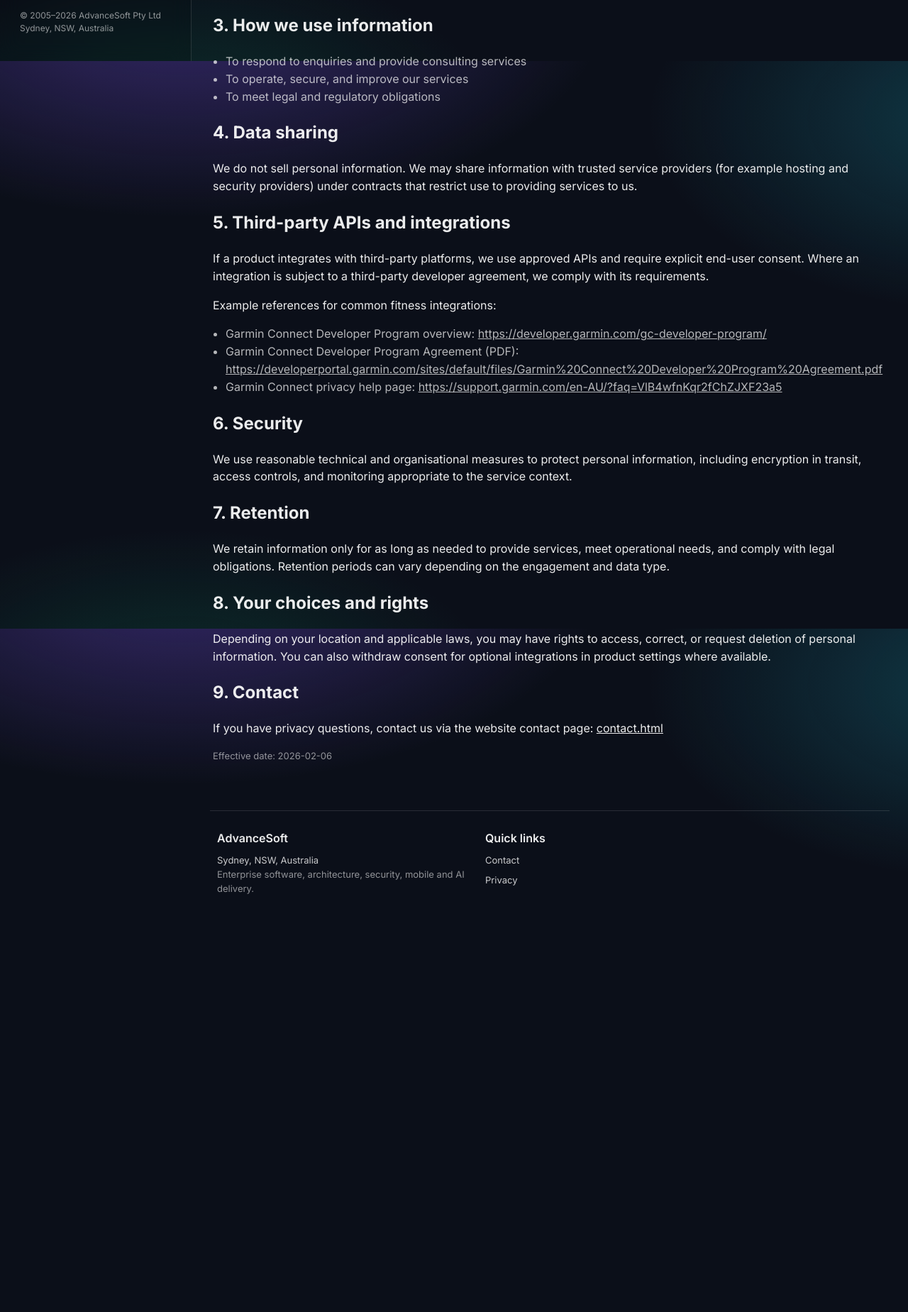
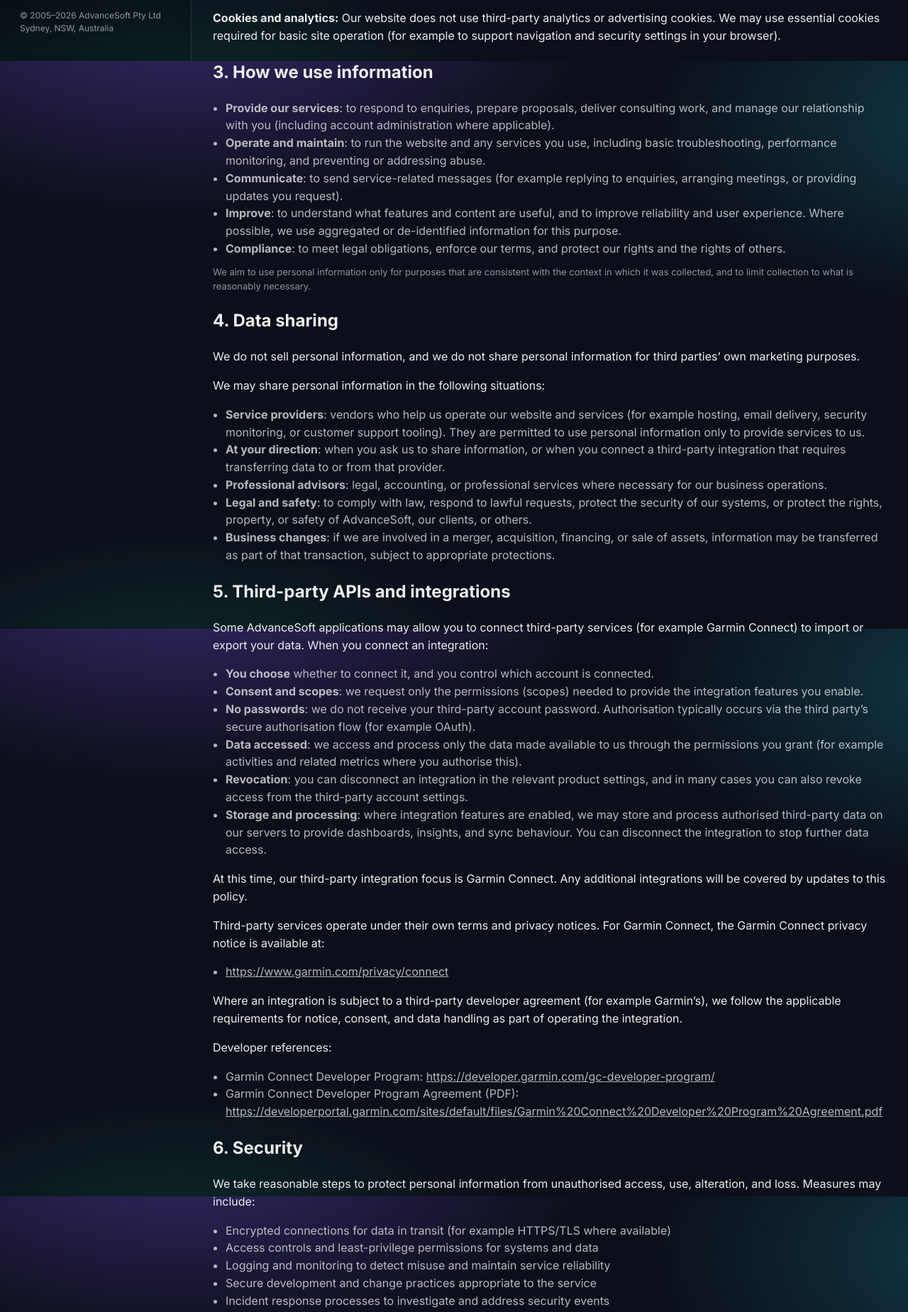
Before and after one commit to mypyapps/Advancesoft, a plain HTML site: page privacy.html in a window 1280 px wide. Shown: the part 714-2563 px from the top of the page at 71% size. Before the commit the page ends 1999 px from the top, so only its background shows below. Drawn offline with Linux system fonts and the light colour scheme.

Commit message:
Update privacy.html

```diff
--- a/privacy.html
+++ b/privacy.html
@@ -33,7 +33,8 @@
   </aside>
 
   <main class="content">
-    <header class="hero" style="--hero:url('images/about.jpg')">
+    <header class="hero">
+      <img class="hero-img" src="images/about.jpg" alt="Privacy" />
       <div class="hero-inner">
         <div class="kicker">Privacy</div>
         <h1>Privacy Policy</h1>
@@ -60,42 +61,92 @@
   <li><strong>Technical data</strong>: standard web server logs (for example IP address, user agent, timestamps) used for security and troubleshooting</li>
   <li><strong>Application data (where applicable)</strong>: data you choose to provide in our products (for example health, exercise, tasks, habits), subject to explicit consent and product-specific notices</li>
 </ul>
-
+<p><strong>Cookies and analytics:</strong> Our website does not use third-party analytics or advertising cookies. We may use essential cookies required for basic site operation (for example to support navigation and security settings in your browser).</p>
 <h2>3. How we use information</h2>
 <ul class="list">
-  <li>To respond to enquiries and provide consulting services</li>
-  <li>To operate, secure, and improve our services</li>
-  <li>To meet legal and regulatory obligations</li>
+  <li><strong>Provide our services</strong>: to respond to enquiries, prepare proposals, deliver consulting work, and manage our relationship with you (including account administration where applicable).</li>
+  <li><strong>Operate and maintain</strong>: to run the website and any services you use, including basic troubleshooting, performance monitoring, and preventing or addressing abuse.</li>
+  <li><strong>Communicate</strong>: to send service-related messages (for example replying to enquiries, arranging meetings, or providing updates you request).</li>
+  <li><strong>Improve</strong>: to understand what features and content are useful, and to improve reliability and user experience. Where possible, we use aggregated or de-identified information for this purpose.</li>
+  <li><strong>Compliance</strong>: to meet legal obligations, enforce our terms, and protect our rights and the rights of others.</li>
+</ul>
+<p class="note">We aim to use personal information only for purposes that are consistent with the context in which it was collected, and to limit collection to what is reasonably necessary.</p>
+
+<h2>4. Data sharing</h2>
+<p>We do not sell personal information, and we do not share personal information for third parties’ own marketing purposes.</p>
+<p>We may share personal information in the following situations:</p>
+<ul class="list">
+  <li><strong>Service providers</strong>: vendors who help us operate our website and services (for example hosting, email delivery, security monitoring, or customer support tooling). They are permitted to use personal information only to provide services to us.</li>
+  <li><strong>At your direction</strong>: when you ask us to share information, or when you connect a third-party integration that requires transferring data to or from that provider.</li>
+  <li><strong>Professional advisors</strong>: legal, accounting, or professional services where necessary for our business operations.</li>
+  <li><strong>Legal and safety</strong>: to comply with law, respond to lawful requests, protect the security of our systems, or protect the rights, property, or safety of AdvanceSoft, our clients, or others.</li>
+  <li><strong>Business changes</strong>: if we are involved in a merger, acquisition, financing, or sale of assets, information may be transferred as part of that transaction, subject to appropriate protections.</li>
 </ul>
 
-<h2>4. Data sharing</h2>
-<p>We do not sell personal information. We may share information with trusted service providers (for example hosting and security providers) under contracts that restrict use to providing services to us.</p>
+<h2>5. Third-party APIs and integrations</h2>
+<p>Some AdvanceSoft applications may allow you to connect third-party services (for example Garmin Connect) to import or export your data. When you connect an integration:</p>
+<ul class="list">
+  <li><strong>You choose</strong> whether to connect it, and you control which account is connected.</li>
+  <li><strong>Consent and scopes</strong>: we request only the permissions (scopes) needed to provide the integration features you enable.</li>
+  <li><strong>No passwords</strong>: we do not receive your third-party account password. Authorisation typically occurs via the third party’s secure authorisation flow (for example OAuth).</li>
+  <li><strong>Data accessed</strong>: we access and process only the data made available to us through the permissions you grant (for example activities and related metrics where you authorise this).</li>
+  <li><strong>Revocation</strong>: you can disconnect an integration in the relevant product settings, and in many cases you can also revoke access from the third-party account settings.</li>
+  <li><strong>Storage and processing</strong>: where integration features are enabled, we may store and process authorised third-party data on our servers to provide dashboards, insights, and sync behaviour. You can disconnect the integration to stop further data access.</li>
+</ul>
 
-<h2>5. Third-party APIs and integrations</h2>
-<p>If a product integrates with third-party platforms, we use approved APIs and require explicit end-user consent. Where an integration is subject to a third-party developer agreement, we comply with its requirements.</p>
+<p>At this time, our third-party integration focus is Garmin Connect. Any additional integrations will be covered by updates to this policy.</p>
 
-<p>Example references for common fitness integrations:</p>
+<p>Third-party services operate under their own terms and privacy notices. For Garmin Connect, the Garmin Connect privacy notice is available at:</p>
 <ul class="list">
-  <li>Garmin Connect Developer Program overview: <a href="https://developer.garmin.com/gc-developer-program/">https://developer.garmin.com/gc-developer-program/</a></li>
+  <li><a href="https://www.garmin.com/privacy/connect">https://www.garmin.com/privacy/connect</a></li>
+</ul>
+
+<p>Where an integration is subject to a third-party developer agreement (for example Garmin’s), we follow the applicable requirements for notice, consent, and data handling as part of operating the integration.</p>
+
+<p>Developer references:</p>
+<ul class="list">
+  <li>Garmin Connect Developer Program: <a href="https://developer.garmin.com/gc-developer-program/">https://developer.garmin.com/gc-developer-program/</a></li>
   <li>Garmin Connect Developer Program Agreement (PDF): <a href="https://developerportal.garmin.com/sites/default/files/Garmin%20Connect%20Developer%20Program%20Agreement.pdf">https://developerportal.garmin.com/sites/default/files/Garmin%20Connect%20Developer%20Program%20Agreement.pdf</a></li>
-  <li>Garmin Connect privacy help page: <a href="https://support.garmin.com/en-AU/?faq=VlB4wfnKqr2fChZJXF23a5">https://support.garmin.com/en-AU/?faq=VlB4wfnKqr2fChZJXF23a5</a></li>
 </ul>
 
 <h2>6. Security</h2>
-<p>We use reasonable technical and organisational measures to protect personal information, including encryption in transit, access controls, and monitoring appropriate to the service context.</p>
+<p>We take reasonable steps to protect personal information from unauthorised access, use, alteration, and loss. Measures may include:</p>
+<ul class="list">
+  <li>Encrypted connections for data in transit (for example HTTPS/TLS where available)</li>
+  <li>Access controls and least-privilege permissions for systems and data</li>
+  <li>Logging and monitoring to detect misuse and maintain service reliability</li>
+  <li>Secure development and change practices appropriate to the service</li>
+  <li>Incident response processes to investigate and address security events</li>
+</ul>
+<p>No method of transmission or storage is completely secure. We work to continually improve safeguards appropriate to the nature of the information and the services provided.</p>
 
 <h2>7. Retention</h2>
-<p>We retain information only for as long as needed to provide services, meet operational needs, and comply with legal obligations. Retention periods can vary depending on the engagement and data type.</p>
+<p>We keep personal information only for as long as reasonably necessary for the purposes described in this policy, unless a longer period is required or permitted by law.</p>
+<ul class="list">
+  <li><strong>Enquiries</strong>: information you submit through the website is retained long enough to respond and to maintain a record of our communications.</li>
+  <li><strong>Integration data</strong>: where you enable a third-party integration (for example Garmin Connect), we retain the authorised data for as long as needed to provide the features you use. You can request deletion where applicable.</li>
+  <li><strong>Security and integrity</strong>: we may retain limited logs for security, fraud prevention, and reliability.</li>
+</ul>
 
 <h2>8. Your choices and rights</h2>
-<p>Depending on your location and applicable laws, you may have rights to access, correct, or request deletion of personal information. You can also withdraw consent for optional integrations in product settings where available.</p>
+<p>You can make the following requests in relation to personal information we hold about you (subject to applicable laws):</p>
+<ul class="list">
+  <li><strong>Access</strong>: request a copy of personal information we hold about you.</li>
+  <li><strong>Correction</strong>: request correction of inaccurate or out-of-date information.</li>
+  <li><strong>Deletion</strong>: request deletion where we no longer need the information for the purposes described in this policy, and where permitted by law.</li>
+  <li><strong>Withdraw consent</strong>: where processing is based on your consent (for example optional integrations), you can withdraw that consent by disconnecting the integration or contacting us.</li>
+  <li><strong>Marketing preferences</strong>: if we send you non-essential communications, you can opt out using any unsubscribe mechanism provided or by contacting us.</li>
+</ul>
+<p>To make a request, contact us using the website contact page. We may need to verify your identity before responding.</p>
 
 <h2>9. Contact</h2>
-<p>If you have privacy questions, contact us via the website contact page: <a href="contact.html">contact.html</a></p>
+<p>If you have questions or requests about privacy, contact us:</p>
+<ul class="list">
+  <li><strong>Email:</strong> <a href="mailto:privacy@advancesoft.com.au">privacy@advancesoft.com.au</a></li>
+  <li><strong>Website:</strong> <a href="contact.html">Contact form</a></li>
+</ul>
 
-<p class="note">Effective date: 2026-02-06</p>
-
-    </section>
+</section>
 
     <footer class="footer">
       <div class="footer-grid">
```
